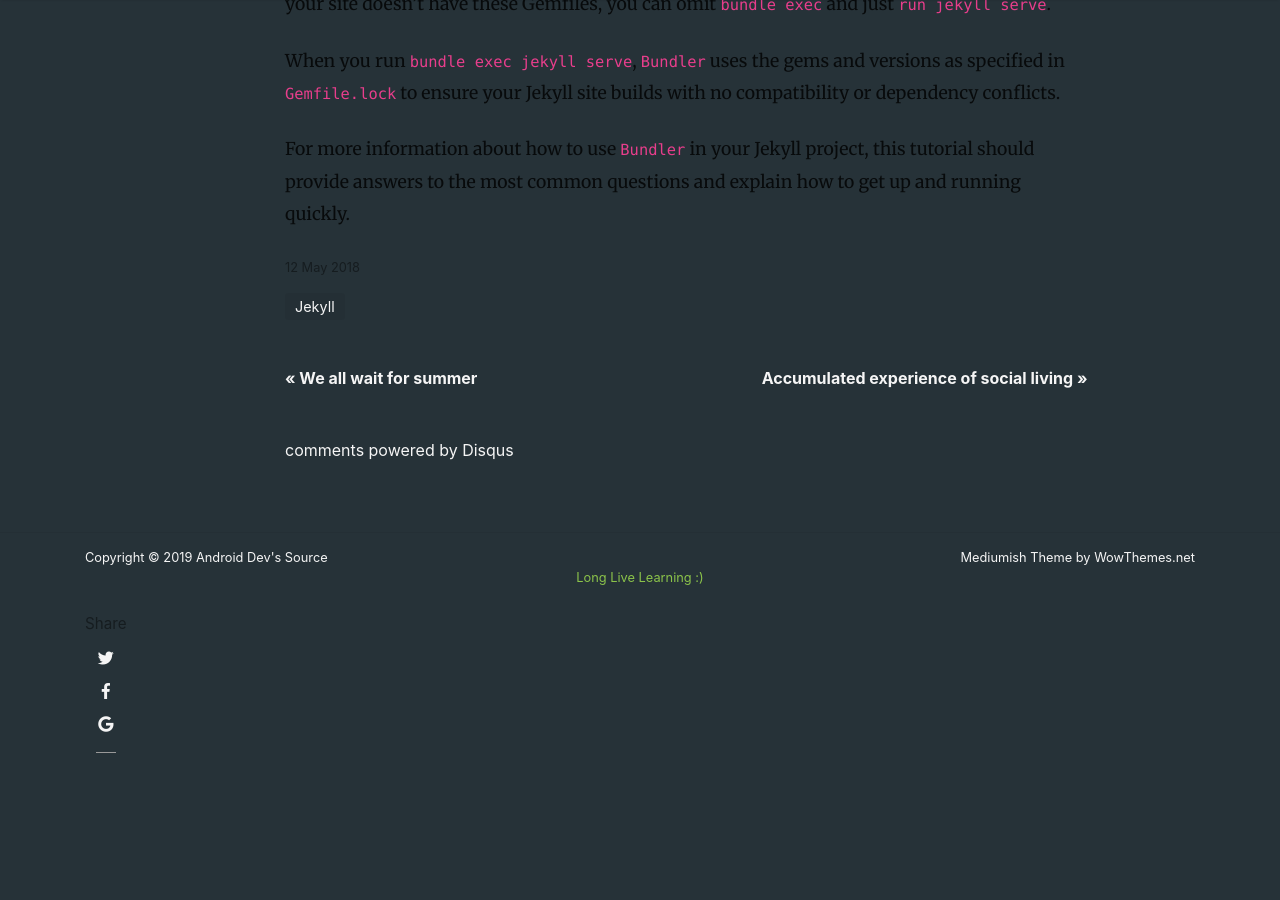
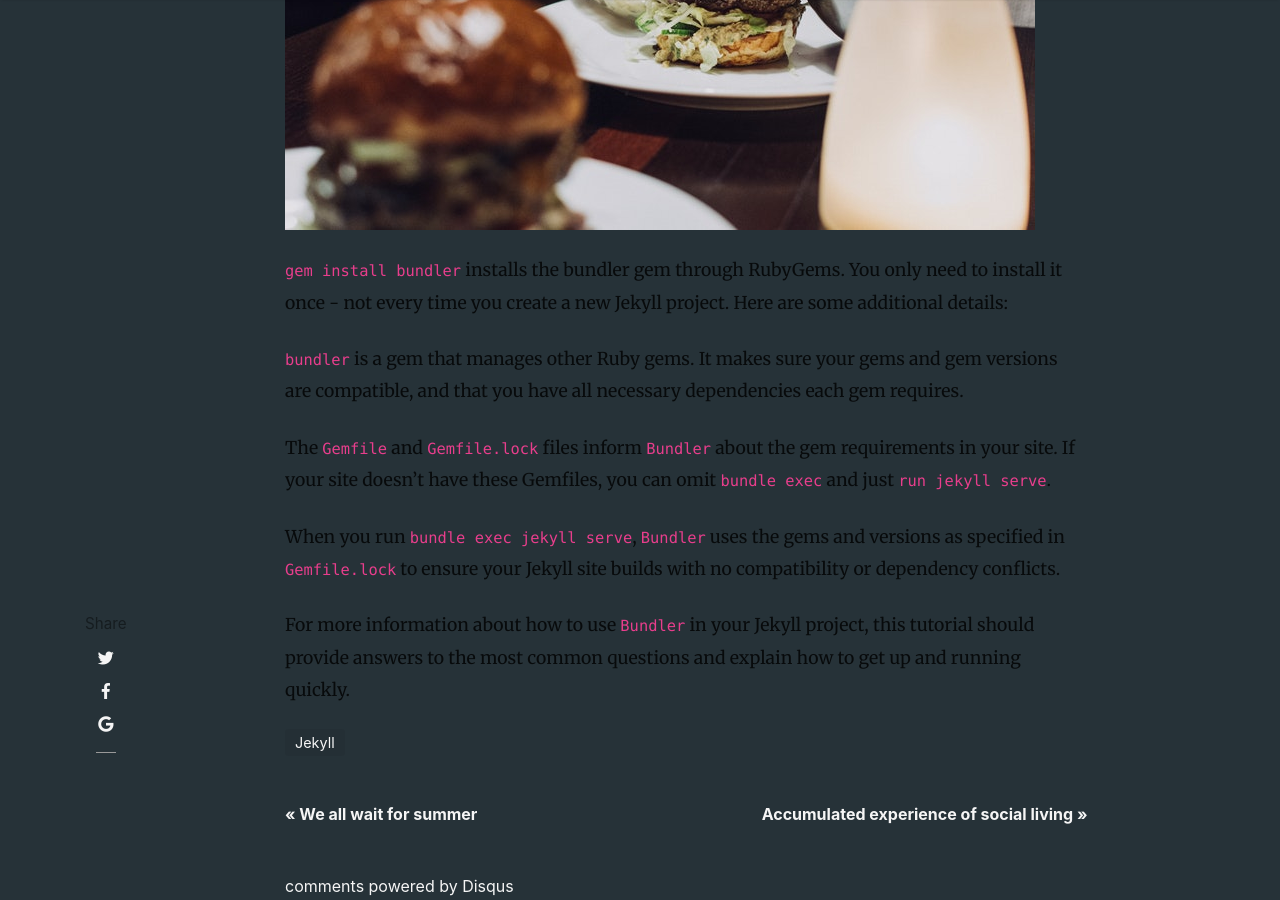
Before and after one commit to AndroidDevsSource/AndroidDevsSource.github.io, a Jekyll site: the page built from _posts/2018-05-12-about-bundler.md, in a window 1280 px wide and 900 px high, scrolled down 1092 px. Built offline with Jekyll 4.4.1, drawn with Linux system fonts in a browser that asks for light colours; nearby versions of some CDN libraries; comment, search, counter and statistics services are not loaded; before the commit the page ends 1753 px from its top, so only the background shows below that.

Commit message:
Trying to fix error

```diff
--- a/_config.yml
+++ b/_config.yml
@@ -4,8 +4,8 @@
 meta_description: "Android"
 logo: 'assets/images/logo.png'
 favicon: 'assets/images/favicon-32x32.png'
-baseurl: 'https://androiddevssource.github.io'
-# baseurl: ''
+# baseurl: 'https://androiddevssource.github.io'
+baseurl: ''
 google_analytics: ''
 disqus: ''
 mailchimp-list: ''
--- a/_layouts/post.html
+++ b/_layouts/post.html
@@ -50,14 +50,14 @@
 			</div>
 
             <!-- Post Date -->
-            <p>
+            <!-- <p>
             <small>
                 <span class="post-date"><time class="post-date" datetime="{{ page.date | date:"%Y-%m-%d" }}">{{ page.date | date_to_string }}</time></span>
                 {% if page.last_modified_at %}
                 (Updated: <time datetime="{{ page.last_modified_at | date_to_xmlschema }}" itemprop="dateModified">{{ page.last_modified_at | date: "%b %-d, %Y" }}</time>)
                 {% endif %}
                 </small>
-            </p>
+            </p> -->
 
 			<!-- Post Categories -->
 			<div class="after-post-tags">
```
